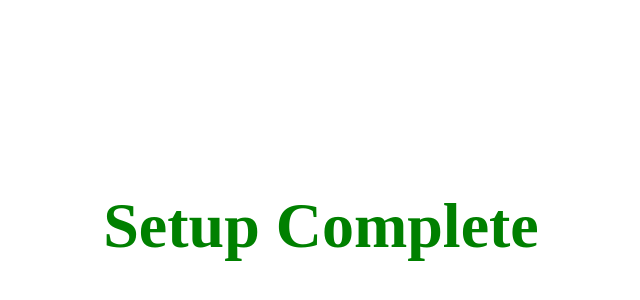
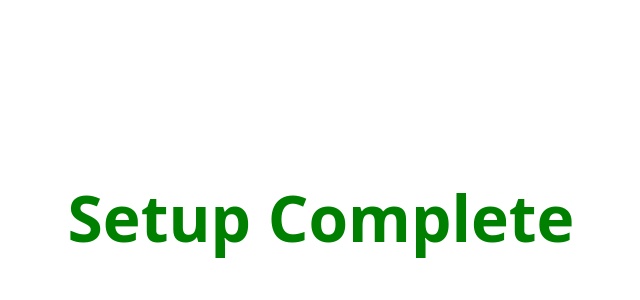
Before and after one commit to SuzukiRyuichiro/vue-tutorial-todo, a Vue app: page / in a window 1280 px wide. Shown: the part 174-474 px from the top of the page, without its empty margins (319-959 px from the left). Built offline with nearby package versions, Linux system fonts and the light colour scheme.

Commit message:
have bootstrap

```diff
--- a/src/assets/main.css
+++ b/src/assets/main.scss
@@ -1,8 +1,14 @@
-*{
+@import "~bootstrap/scss/bootstrap";
+
+* {
   padding: 0;
   margin: 0;
   box-sizing: border-box;
 }
-html, body, header, div#app {
+
+html,
+body,
+header,
+div#app {
   height: 100%;
 }
--- a/src/main.js
+++ b/src/main.js
@@ -1,6 +1,6 @@
 import { createApp } from "vue";
 import App from "./App.vue";
 
-import "./assets/main.css";
+import "./assets/main.scss";
 
 createApp(App).mount("#app");
--- a/vite.config.js
+++ b/vite.config.js
@@ -1,14 +1,16 @@
-import { fileURLToPath, URL } from 'node:url'
+import { fileURLToPath, URL } from "node:url";
+import path from "path";
 
-import { defineConfig } from 'vite'
-import vue from '@vitejs/plugin-vue'
+import { defineConfig } from "vite";
+import vue from "@vitejs/plugin-vue";
 
 // https://vitejs.dev/config/
 export default defineConfig({
   plugins: [vue()],
   resolve: {
     alias: {
-      '@': fileURLToPath(new URL('./src', import.meta.url))
-    }
-  }
-})
+      "@": fileURLToPath(new URL("./src", import.meta.url)),
+      "~bootstrap": path.resolve(__dirname, "node_modules/bootstrap"),
+    },
+  },
+});
```
